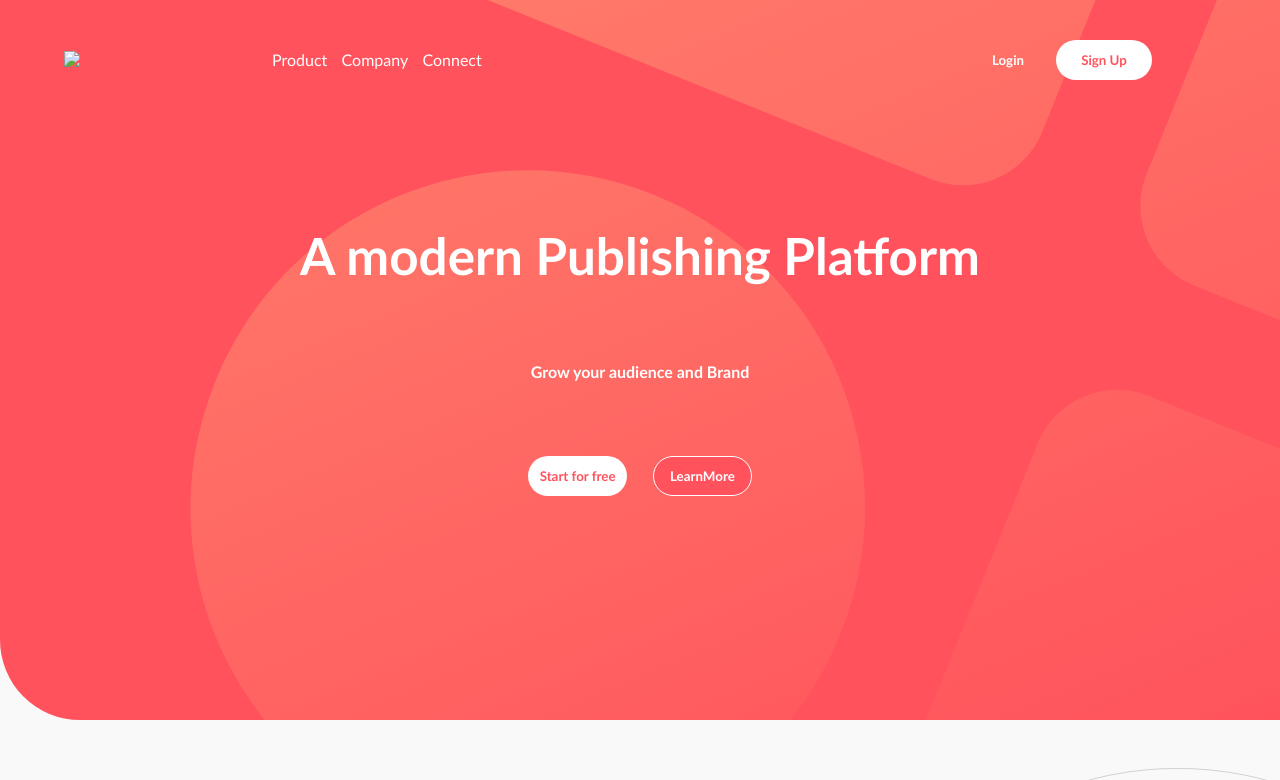
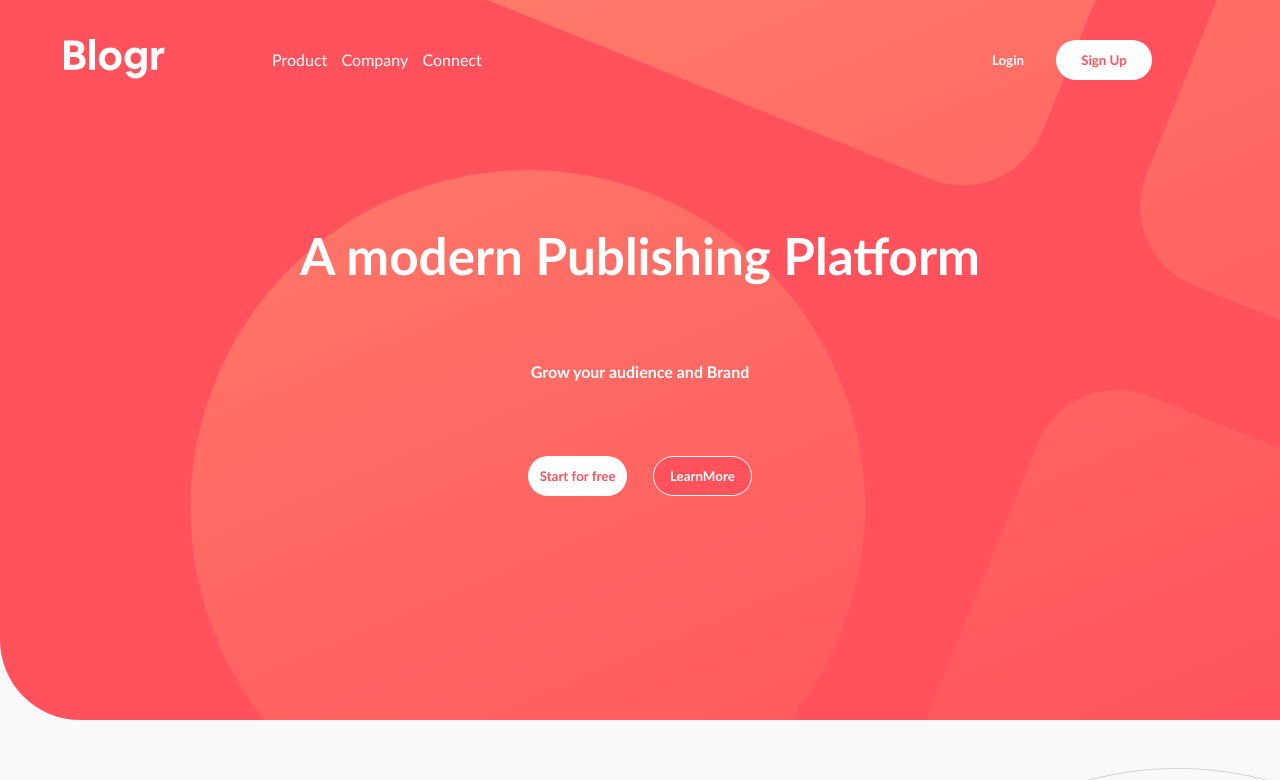
Before and after one commit to Edidiong222/asdf, a plain HTML site: page index.html in a window 1280 px wide. Shown: the top 780 px of the page. Drawn offline with Linux system fonts and the light colour scheme; files whose address does not match are found by name.

Commit message:
Update index.html

```diff
--- a/index.html
+++ b/index.html
@@ -16,7 +16,7 @@
         <div class="headingDocument">
             <nav>
                 <div class="nav1">
-                    <span><img src="blogr-landing-page-main (1)/blogr-landing-page-main/images/logo.svg" /> </span>
+                    <span><img src="blogr-landing-page-main/images/logo.svg" /> </span>
                     <ul class="navList">
                         <li>Product</li>
                         <li>Company</li>
@@ -128,7 +128,7 @@
     </div>
     <div class="Bottom">
         <div class="Bottom1">
-            <div><img src="blogr-landing-page-main (1)/blogr-landing-page-main/images/logo.svg" alt=""></div>
+            <div><img src="blogr-landing-page-main/images/logo.svg" alt=""></div>
             <div class="product">
                 <ul>
                 <li class="lead"> Product</li><br><br>
```
